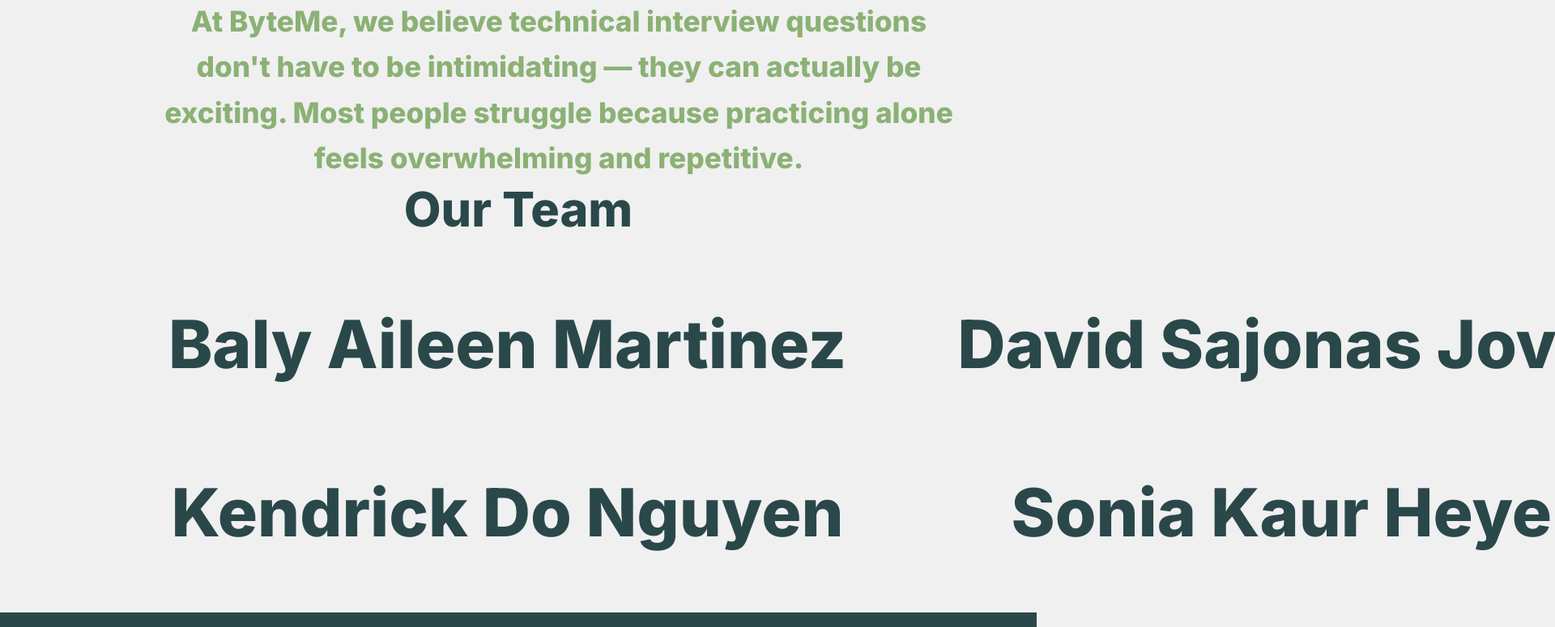
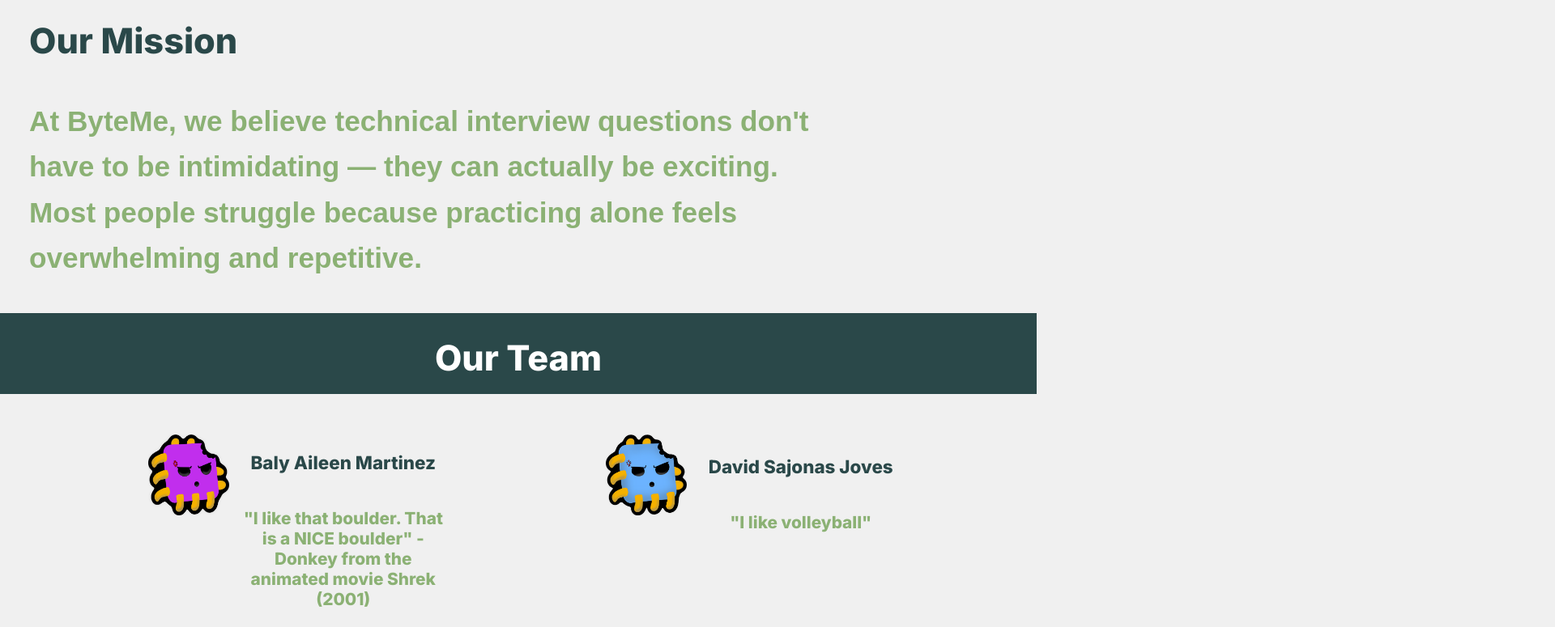
Before and after one commit to KendrickNguyen76/inf124-project, a React (Vite) app in the folder react_frontend/: page /aboutus in a window 1280 px wide. Shown: the part 300-1075 px from the top of the page at 81% size, 1920 px wide, since content can reach past the window. Built offline with nearby package versions, Linux system fonts and the light colour scheme.

Commit message:
about team section for about us page fixed

```diff
--- a/react_frontend/src/Components/Pages/AboutUs.css
+++ b/react_frontend/src/Components/Pages/AboutUs.css
@@ -1,73 +1,159 @@
 .about_page {
   display: flex;
   flex-direction: column;
-  align-items: center; /* center children horizontally */
-  width: 100%;
+  justify-content: center;
+  align-items: center;
 }
 
-.about_title h1 {
+.about_title h1{
+  font-family: 'Inter', sans-serif;
   font-size: 3.7rem;
   text-align: center;
-  margin: 0;
+  margin: 1rem 0;
+  margin-bottom: 10px;
 }
 
-.about_paragraph {
+.about_team{
+  display: flex;
+  align-content: center;
+  justify-content: center;
   width: 100%;
-  display: flex;
-  justify-content: center;
+  max-height: 100px;
+  text-align: center;
+  margin-top: 0px;
+  background-color: #2a4849;
+  margin-bottom: 20px;
+}
+.about_team h1 {
+  font-family: 'Inter', sans-serif;
+  font-size: 2.7rem;
+  color: white;
+  max-height: 100px;
 }
 
-.about_paragraph p {
+.our_mission{
+  display:flex;
+  flex-direction: column;
+  justify-content: left;
+  align-items: flex-start;
+  align-content: left;
+  width: 100%;
+  margin-left: 40px;
+  margin-bottom: 40px;
+}
+
+.our_mission h1{
+  font-family: 'Inter', sans-serif;
+  font-size: 2.7rem;
+  text-align: left;
+  margin: 0;
+  padding: 0 1rem;
   max-width: 1000px;
-  width: 100%;
-  text-align: center;
+}
+
+.our_mission p{
+  padding: 0 1rem;
+  text-align: left;
+  max-width: 1000px;
+  font-family: Arial, sans-serif;
   font-size: 2.2rem;
   line-height: 1.6;
   color: #8BB174;
   margin: 0;
 }
 
-.about_team h1{
-
-font-size: 3.7rem;
-text-align: center;
-margin: 0;
-
+/*.about_paragraph {
+  display: flex;
+  justify-content: center;
+  text-align: center;
+  display: flex;
+  margin: 1rem 0;
 }
 
-.profile_container_1{
-    display: flex;
-    max-width : 1000px;
-    flex-direction: row;
-    align-items: center; /* center children horizontally */
-    width: 100%;
+.about_paragraph p {
+  padding: 0 1rem;
+  justify-content: center;
+  text-align: center;
+  max-width: 1000px;
+  font-family: Arial, sans-serif;
+  font-size: 2.2rem;
+  line-height: 1.6;
+  color: #8BB174;
+  margin: 0 auto;
+}*/
+
+.members {
+  display: grid;
+  grid-template-columns: repeat(4, minmax(250px, 1fr));
+  padding-right: 150px;
 }
 
-.profile_container_2{
-    display: flex;
-    max-width : 1000px;
-    flex-direction: row;
-    align-items: center; /* center children horizontally */
-    width: 100%;
+.member_1,
+.member_2,
+.member_3,
+.member_4 {
+  flex-direction: column;
+  justify-content: center;
+  flex: 1 1 40%;
+  max-width: 400px;
+  min-width: 200px;
+  padding: 1rem;
+  box-sizing: border-box;
+  display: flex;
+  align-items: center;
+  text-align: center;
+}
+.member_1 h1,
+.member_2 h1,
+.member_3 h1,
+.member_4 h1 {
+  font-size: 1.4rem;
+  word-wrap: break-word;
+  overflow-wrap: break-word;
+  white-space: normal;
+  width: 100%;
+  margin-top: 0px;
+  margin-bottom: 0px;
+  padding-bottom: 0px;
+  line-height: 1;
+  display: flex;
+  justify-content: center;
+  align-items: center;
+  text-align: center;
 }
 
-.member_1{
-    font-size: 3.7rem;
-    text-align: center;
-    margin: 0;
+.member_1 p,
+.member_2 p,
+.member_3 p,
+.member_4 p {
+  line-height: 1.2;
+  min-height: 115px;
+  align-items: center;
+  padding: 0 1rem;
+  max-width: 400px;
+  margin-top: 0px;
+  padding-top: 0px;
+  font-size: 1.3rem;
+  margin: 0.5rem 0 0;
+  word-wrap: break-word;
+  overflow-wrap: break-word;
+  white-space: normal;
+  width: 100%;
 }
-.member_2{
-    font-size: 3.7rem;
-    text-align: center;
-    margin: 0;
+
+.bash1,
+.bash2,
+.bash3,
+.bash4{
+  display: flex;
+  margin-top: 30px;
+  align-items: top;
+  justify-content: right;
 }
-.member_3{
-    font-size: 3.7rem;
-    text-align: center;
-    margin: 0;
+.bash1 img,
+.bash2 img,
+.bash3 img,
+.bash4 img {
+  width: 100px;
+  height: 100px;
 }
-.member_4{
-    font-size: 3.7rem;
-    text-align: center;
-    margin: 0;
-}
--- a/react_frontend/src/Components/Pages/AboutUs.jsx
+++ b/react_frontend/src/Components/Pages/AboutUs.jsx
@@ -1,15 +1,30 @@
 import React from "react";
 import "./AboutUs.css";
+import bashpurpleIcon from "../../assets/bash_purple.png";
+import bashredIcon from "../../assets/bash_red.png";
+import bashblueIcon from "../../assets/bash_blue.png";
+import bashgreenIcon from "../../assets/bash_green.png";
 {/* have seperate sections for title, concept, and team description */}
 
 {/* Title about us concept*/}
 const AboutTitle = () => (
   <div className = "about_title">
-    <h1> About Us </h1>
+    <h1>About Us</h1>
   </div>
 )
 
-{/* have the paragraph of about us here*/}
+const OurMission = () => (
+  <div className = "our_mission">
+    <h1>Our Mission</h1>
+    <p>
+      At ByteMe, we believe technical interview questions don't have to be
+      intimidating — they can actually be exciting. Most people struggle because
+      practicing alone feels overwhelming and repetitive.
+    </p>
+  </div>
+)
+
+/* have the paragraph of about us here
 const AboutParagraph = () => (
   <div className="about_paragraph">
     <p>
@@ -18,38 +33,71 @@
       practicing alone feels overwhelming and repetitive.
     </p>
   </div>
-);
+);*/
 
+/*our individual team member paragraphs*/
 const AboutTeam = () => (
   <div className = "about_team">
-    <h1> Our Team </h1>
+    <h1>Our Team</h1>
   </div>
 )
 
 const Member1 = () => (
   <div className = "member_1">
-    <h1> Baly Aileen Martinez</h1>
+    <h1>Baly Aileen Martinez</h1>
+    <p>
+      "I like that boulder. That is a NICE boulder" -Donkey from the animated movie Shrek (2001)
+    </p>
   </div>
 )
 
 const Member2 = () => (
   <div className = "member_2">
-    <h1> David Sajonas Joves</h1>
+    <h1>David Sajonas Joves</h1>
+    <p>
+      "I like volleyball"
+    </p>
   </div>
 )
 
 const Member3 = () => (
   <div className = "member_3">
-    <h1> Kendrick Do Nguyen</h1>
+    <h1>Kendrick Do Nguyen</h1>
+    <p>
+      "I miss my wife, Tails" - Dr. Eggman
+    </p>
   </div>
 )
 
 const Member4 = () => (
   <div className = "member_4">
     <h1>Sonia Kaur Heyer</h1>
+    <p>
+      "Bad Computer! No! No!" - Jake, Adventure Time
+    </p>
   </div>
 )
 
+const Image1 = () => (
+  <div className = "bash1">
+    <img src={bashpurpleIcon} alt="bashPurple" />
+  </div>
+)
+const Image2 = () => (
+  <div className = "bash2">
+    <img src={bashblueIcon} alt="bashBlue" />
+  </div>
+)
+const Image3 = () => (
+  <div className = "bash3">
+    <img src={bashgreenIcon} alt="bashGreen" />
+  </div>
+)
+const Image4 = () => (
+  <div className = "bash4">
+    <img src={bashredIcon} alt="bashRed" />
+  </div>
+)
 
 {/* description of our concept and mission*/}
 
@@ -57,14 +105,16 @@
   return (
     <div className = "about_page">
       <AboutTitle/>
-      <AboutParagraph/>
+      <OurMission/>
       <AboutTeam/>
-      <div className = "profile_container_1">
+      <div className = "members">
+        <Image1/>
         <Member1/>
+        <Image2/>
         <Member2/>
-      </div>
-      <div className = "profile_container_2">
+        <Image3/>
         <Member3/>
+        <Image4/>
         <Member4/>
       </div>
     </div>
```
